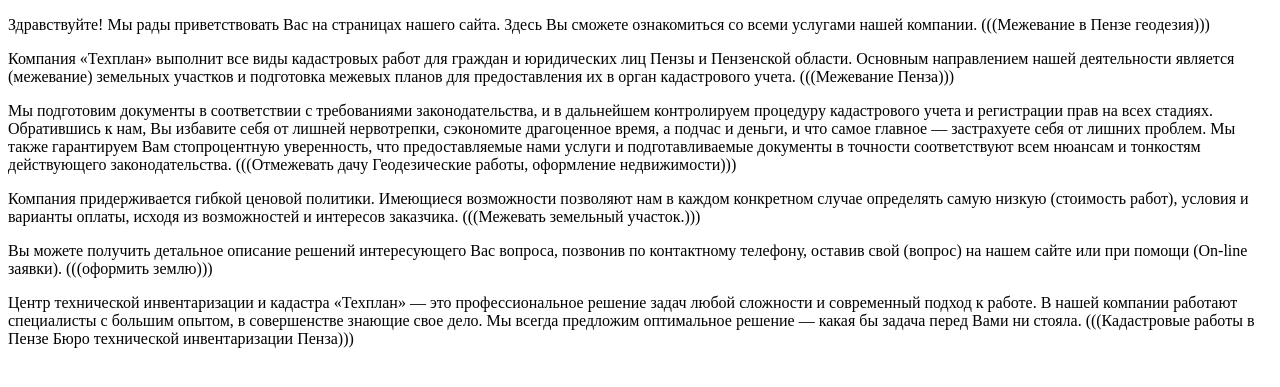
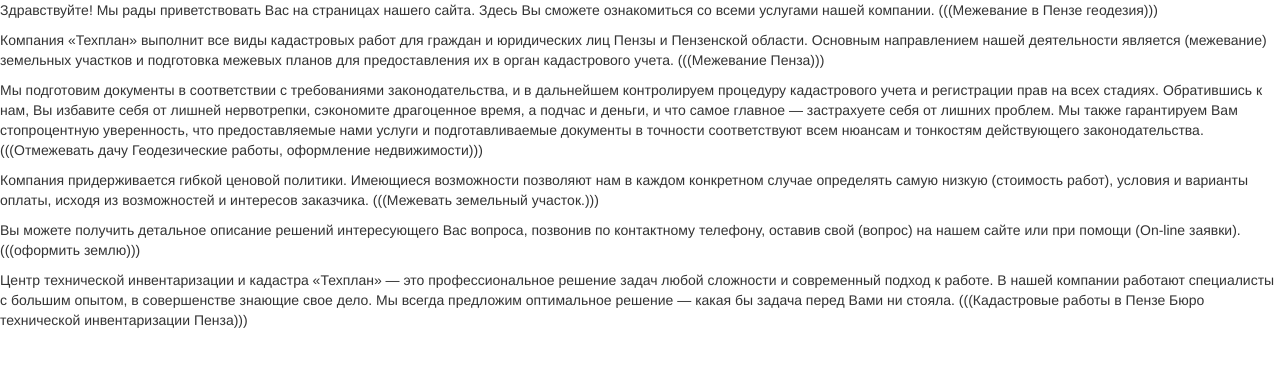
Before and after one commit to m1kc/m1kc.github.com, a Jekyll site: the page built from tehplan/index.md, in a window 1280 px wide. Shown: the top 387 px of the page. Built offline with Jekyll 4.4.1, drawn with Linux system fonts in a browser that asks for light colours; nearby versions of some CDN libraries; library files that are not in the unit come from our copies.

Commit message:
Tehplan.

```diff
--- a/_layouts/default.html
+++ b/_layouts/default.html
@@ -6,8 +6,8 @@
 		<meta name="robots" content="index,follow" />
 		<title>{{ page.title }}</title>
 		<meta name="viewport" content="width=device-width, initial-scale=1.0" />
-		<link href="bootstrap/css/bootstrap.min.css" rel="stylesheet" media="screen" />
-		<link href="bootstrap/css/bootstrap-responsive.min.css" rel="stylesheet" media="screen" />
+		<link href="/bootstrap/css/bootstrap.min.css" rel="stylesheet" media="screen" />
+		<link href="/bootstrap/css/bootstrap-responsive.min.css" rel="stylesheet" media="screen" />
 		<link rel="stylesheet" href="font-awesome/css/font-awesome.css" />
 	</head>
 	<body>
```
